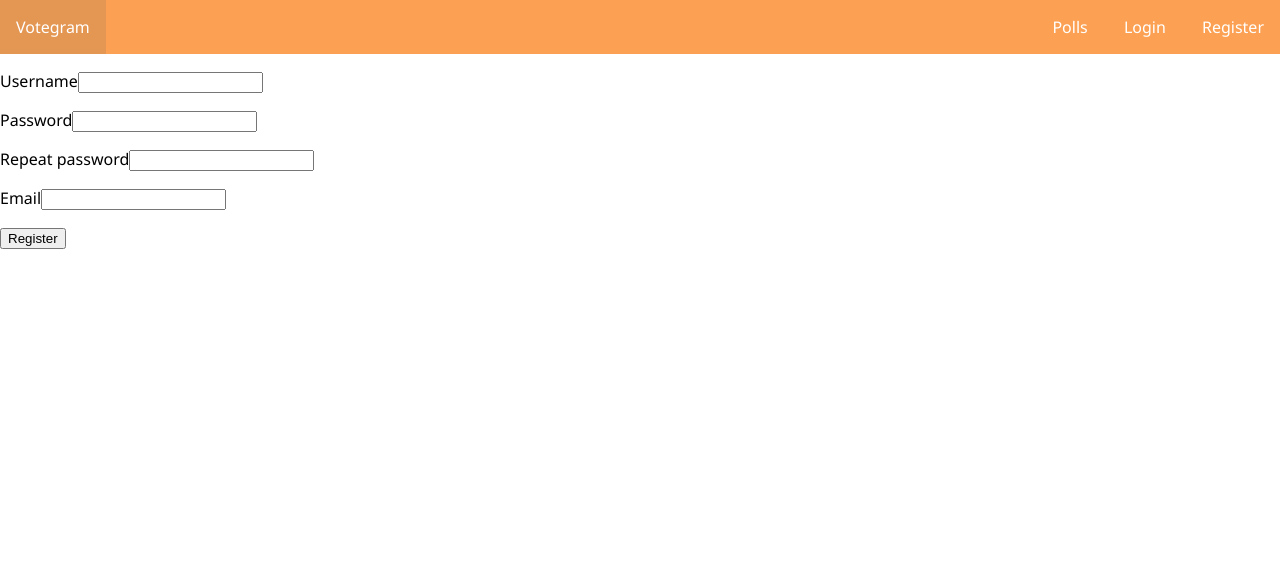
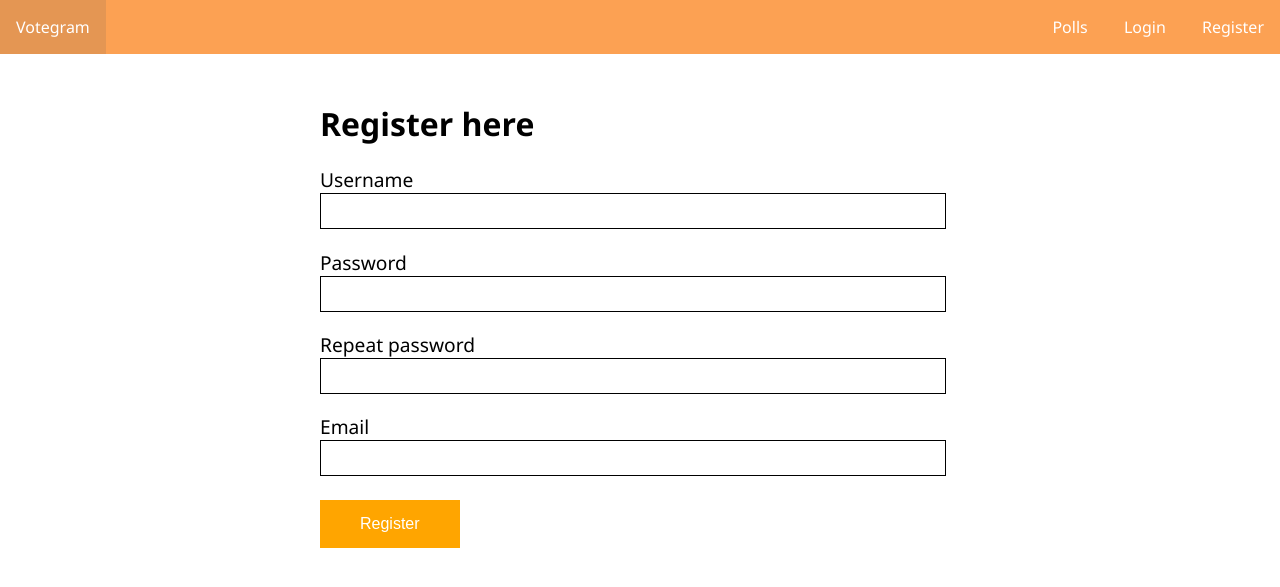
Before and after one commit to harigat/FreeCodeCamp-Polls-Project, a Django app: template polls/templates/registration/register.html in a window 1280 px wide. Shown: the top 587 px of the page. Run offline with Django 3.2, Linux system fonts and the light colour scheme; the template is opened without the code that fills it, so the values that code supplies are empty, except form fields; tables that the repository leaves empty hold one stand-in row (values such as "Sample post"); form fields are guessed from the names that the template uses.

Commit message:
Styled login and register page, added slideDown jQuery animation on create.js, added titles

```diff
--- a/polls/static/css/styles.css
+++ b/polls/static/css/styles.css
@@ -147,7 +147,7 @@ html body .list .nopos{
 
 #container{
 	width:50%;
-	margin:3em auto;
+	margin:3em auto 0;
 
 }
 #forms input{
@@ -155,14 +155,9 @@ html body .list .nopos{
 	padding:0.5em;
 	font-size:1em;
 	border:1px solid black;
-	transition:padding-top 0.3s,padding-bottom 0.3s;
 }
 
-/*for animation*/
-#forms .new input{
-	padding:0em 0.5em 0em 0.5em;
-}
-#forms label:not([for=id_pollf-question]),button[type=submit]{
+#forms label:not([for=id_pollf-question]){
 	margin-top:1em;
 	display:block;
 }
@@ -173,10 +168,10 @@ html body .list .nopos{
 	background-color:#28be68;
 	border: 1px solid;
 	display: inline-block;
-	padding: 0.5em;
+	padding: 0.7em;
 	color:white;
 	cursor:pointer;
-	margin-top:1em;
+	margin-top:1.5em;
 }
 #add_form:hover{
 	background-color:#3a9c64;
@@ -184,6 +179,8 @@ html body .list .nopos{
 
 button[type=submit]{
 	height:3em;
+	display:block;
+	margin-top:1.5em;
 	padding: 0.8em 2.5em;
 	background-color:orange;
 	color:white;
@@ -194,3 +191,13 @@ button[type=submit]{
 button[type=submit]:hover{
 	background-color:#e49653;
 }
+
+/*for error messages*/
+#forms>span{
+	float:right;
+	margin:0.2em 1em 0 0
+}
+#forms>span:not(:first-of-type){
+	float:right;
+	margin-top:1.5em;
+}
--- a/polls/static/js/create.js
+++ b/polls/static/js/create.js
@@ -2,8 +2,7 @@ $(document).ready(function(){
 	var form_count = $('#id_choicef-TOTAL_FORMS').val();
 	$('#add_form').on('click',function() {
     var formm= $("#empty_form").html().replace(/__prefix__/g, form_count);
-    $(formm).insertBefore('#empty_form');
-	setTimeout(function(){$('.new:not(#empty_form>.new)').removeClass('new')},100);
+    $(formm).css('display','none').insertBefore('#empty_form').slideDown(300);
     form_count++;
     $('#id_choicef-TOTAL_FORMS').val(form_count);});
 	}
--- a/polls/templates/polls/create.html
+++ b/polls/templates/polls/create.html
@@ -15,7 +15,7 @@
 {{choices.management_form}}
 
 {%if pollform.errors%}
-<div>{{pollform.question.errors.as_text}}</div>
+<span>{{pollform.question.errors.as_text}}</span>
 {%endif%}
 {{pollform.question.label_tag}}
 <div id='question'>{{pollform.question}}</div>
@@ -23,14 +23,14 @@
 
 {%for choiceform in choices%}
 {%if choiceform.errors%}
-<div>{{choiceform.choice.errors.as_text}}</div>
+<span>{{choiceform.choice.errors.as_text}}</span>
 {%endif%}
 
 {{choiceform.choice.label_tag}}
 <div class='choice'>{{choiceform.choice}}</div>
 {% endfor %}
 <div id="empty_form" style="display:none;">
-<div class='choice new'>{{ choices.empty_form }}</div>
+<div class='choice'>{{ choices.empty_form }}</div>
 </div>
 <div id="add_form">+ Add other option</div>
 <button type='submit'>{{button}}</button>
--- a/polls/templates/registration/register.html
+++ b/polls/templates/registration/register.html
@@ -1,30 +1,34 @@
 {% extends 'polls/base.html' %}
 {% block content %}
-<form method='POST'>
+<div id='container'>
+<h1>Register here</h1>
+{{form.non_field_errors}}
+<form id='forms' method='POST'>
 {% csrf_token %}
-{{form.non_field_errors}}
+
 {% if form.username.errors %}
-<p>{{form.username.errors.as_text}}</p>
+<span>{{form.username.errors.as_text}}</span>
 {% endif %}
-<p>{{form.username.label_tag}}{{form.username}}</p>
+<div>{{form.username.label_tag}}{{form.username}}</div>
 
 {% if form.password.errors %}
-<p>{{form.password.errors.as_text}}</p>
+<span>{{form.password.errors.as_text}}</span>
 {% endif %}
 
-<p>{{form.password.label_tag}}{{form.password}}</p>
+<div>{{form.password.label_tag}}{{form.password}}</div>
 
 {% if form.repeat_password.errors %}
-<p>{{form.repeat_password.errors.as_text}}</p>
+<span>{{form.repeat_password.errors.as_text}}</span>
 {% endif %}
 
-<p>{{form.repeat_password.label_tag}}{{form.repeat_password}}</p>
+<div>{{form.repeat_password.label_tag}}{{form.repeat_password}}</div>
 
 {% if form.email.errors %}
-<p>{{form.email.errors.as_text}}</p>
+<span>{{form.email.errors.as_text}}</span>
 {% endif %}
 
-<p>{{form.email.label_tag}}{{form.email}}</p>
-<input type='submit' value='Register' />
+<div>{{form.email.label_tag}}{{form.email}}</div>
+<button type='submit' value='Register' />Register</button>
 </form>
+</div>
 {% endblock %}
```
Also changed, not shown: polls/templates/registration/login.html (+11 -9 lines).
